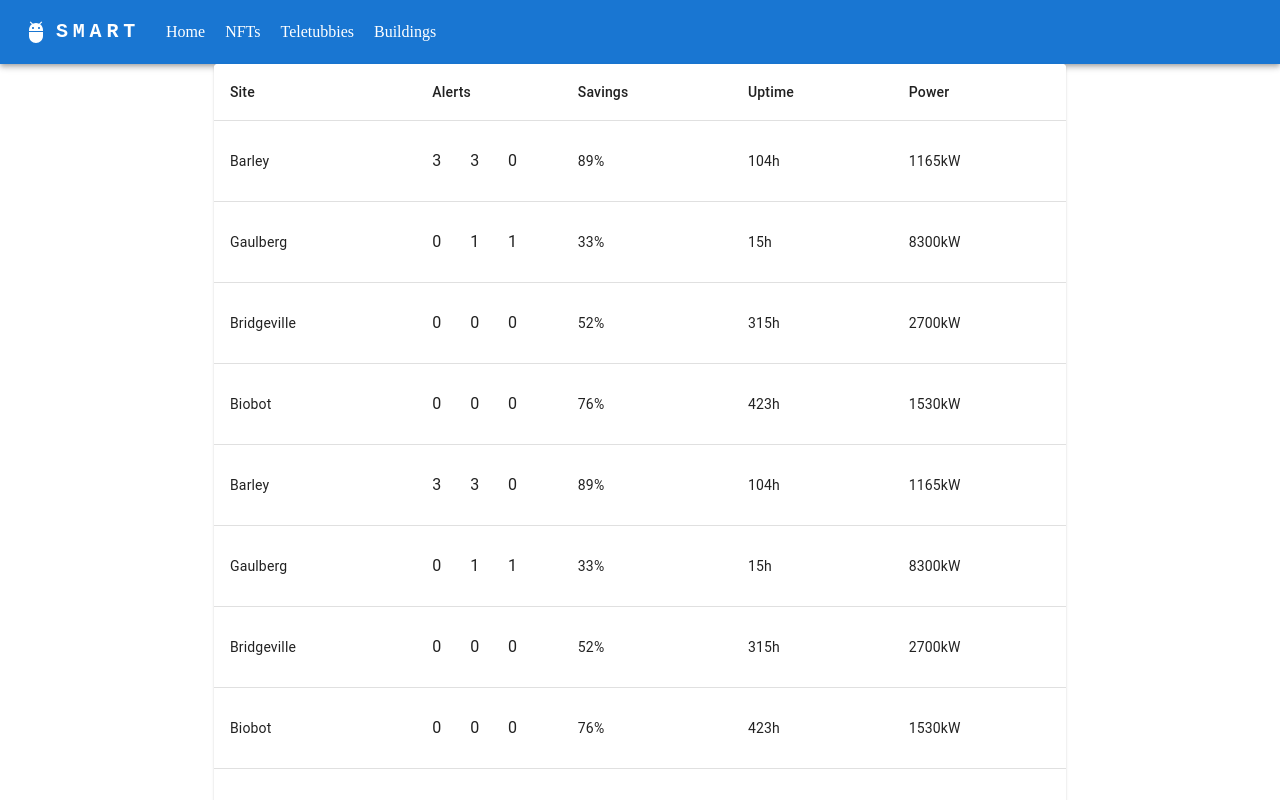
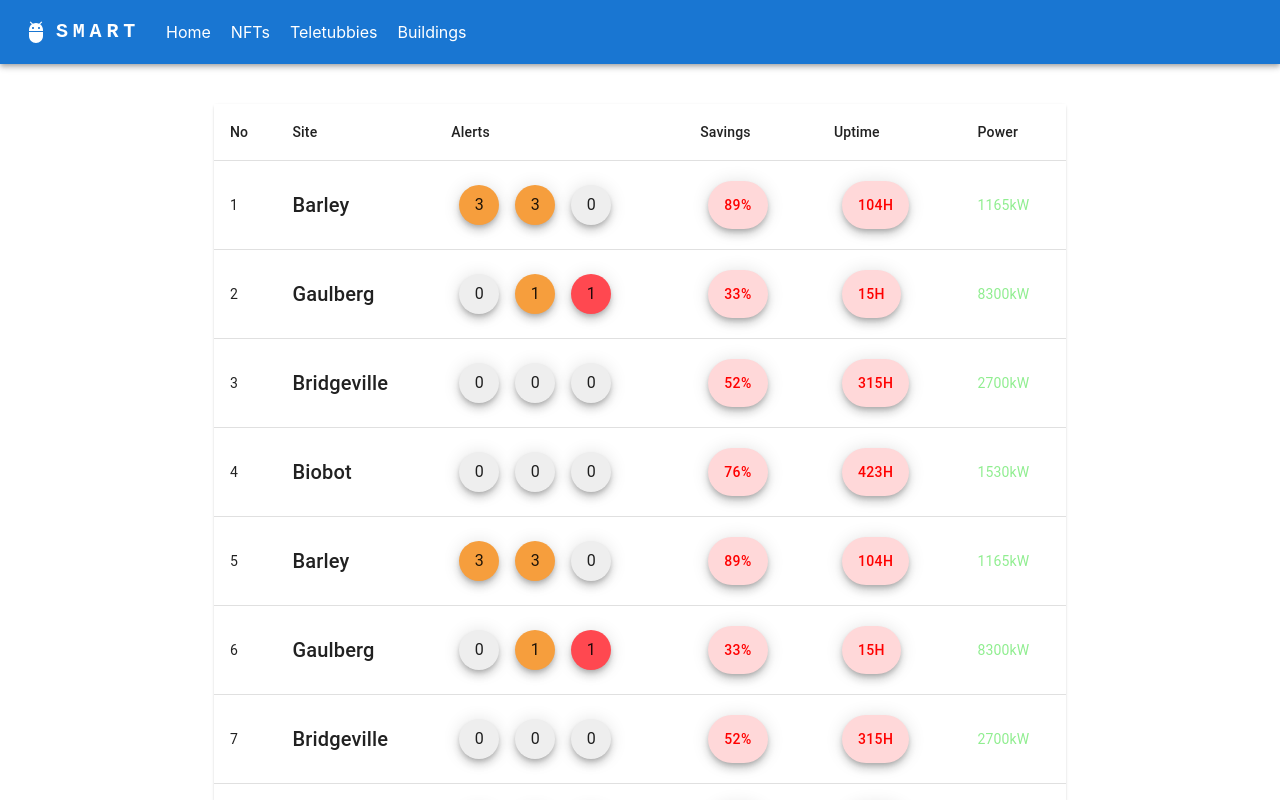
Before and after one commit to goldapple911/Smart, a React (Create React App) app: page /buildings in a window 1280 px wide. Shown: the top 800 px of the page. Built offline with nearby package versions, Linux system fonts and the light colour scheme; the HTML template or start-up script is replaced by a standard one.

Commit message:
updated: scroll down function

```diff
--- a/package.json
+++ b/package.json
@@ -12,9 +12,10 @@
     "@testing-library/react": "^13.4.0",
     "@testing-library/user-event": "^13.5.0",
     "axios": "^1.4.0",
-    "react-router-dom": "^6.12.0",
     "react": "^18.2.0",
     "react-dom": "^18.2.0",
+    "react-infinite-scroll-component": "^6.1.0",
+    "react-infinite-scroll-hook": "^4.1.1",
     "react-scripts": "5.0.1",
     "styled-components": "^5.3.11",
     "web-vitals": "^2.1.4"
@@ -42,5 +43,8 @@
       "last 1 firefox version",
       "last 1 safari version"
     ]
+  },
+  "devDependencies": {
+    "react-router-dom": "^6.12.0"
   }
 }
--- /dev/null
+++ b/src/components/Buildings/BuildingTableRow .js
@@ -0,0 +1,99 @@
+import React from 'react';
+
+import {
+  TableCell,
+  TableRow,
+  List,
+  ListItem,
+  ListItemText,
+  Fab,
+  Typography,
+} from '@mui/material';
+
+const BuildingTableRow = (props) => {
+  return (
+    <TableRow>
+      <TableCell>{props.id + 1}</TableCell>
+      <TableCell>
+        <Typography variant='h6'>{props.item.Name}</Typography>
+      </TableCell>
+      <TableCell>
+        <List>
+          <ListItem disablePadding>
+            <Fab
+              size='small'
+              sx={
+                props.item.Alerts.high.count
+                  ? {
+                      backgroundColor: '#f69e3d',
+                      mx: 1,
+                      fontWeight: 'bold',
+                      zIndex: 1,
+                    }
+                  : {
+                      backgroundColor: '#eeeeee',
+                      mx: 1,
+                      fontWeight: 'bold',
+                      zIndex: 1,
+                    }
+              }
+              aria-label='add'
+            >
+              <ListItemText primary={props.item.Alerts.high.count || 0} />
+            </Fab>
+            <Fab
+              size='small'
+              sx={
+                props.item.Alerts.med.count
+                  ? { backgroundColor: '#f69e3d', mx: 1, zIndex: 1 }
+                  : {
+                      backgroundColor: '#eeeeee',
+                      mx: 1,
+                      fontWeight: 'bold',
+                      zIndex: 1,
+                    }
+              }
+              aria-label='add'
+            >
+              <ListItemText primary={props.item.Alerts.med.count || 0} />
+            </Fab>
+            <Fab
+              size='small'
+              sx={
+                props.item.Alerts.low.count
+                  ? { backgroundColor: '#ff4850', mx: 1, zIndex: 1 }
+                  : {
+                      backgroundColor: '#eeeeee',
+                      mx: 1,
+                      fontWeight: 'bold',
+                      zIndex: 1,
+                    }
+              }
+              aria-label='add'
+            >
+              <ListItemText primary={props.item.Alerts.low.count || 0} />
+            </Fab>
+          </ListItem>
+        </List>
+      </TableCell>
+      <TableCell>
+        <Fab
+          variant='extended'
+          sx={{ backgroundColor: '#ffd8d9', mx: 1, zIndex: 1, color: 'red' }}
+        >
+          {props.item.Savings}
+        </Fab>
+      </TableCell>
+      <TableCell>
+        <Fab
+          variant='extended'
+          sx={{ backgroundColor: '#ffd8d9', mx: 1, zIndex: 1, color: 'red' }}
+        >
+          {props.item.Uptime}
+        </Fab>
+      </TableCell>
+      <TableCell sx={{ color: 'lightgreen' }}>{props.item.Power}</TableCell>
+    </TableRow>
+  );
+};
+export default BuildingTableRow;
--- a/src/components/Buildings/TRowMappingComponent.js
+++ /dev/null
@@ -1,48 +0,0 @@
-import React from 'react';
-
-import {
-  TableCell,
-  TableRow,
-  List,
-  ListItem,
-  ListItemText,
-} from '@mui/material';
-
-const TRowMappingComponent = (props) => {
-  return (
-    <TableRow>
-      <TableCell>{props.item.Name}</TableCell>
-      <TableCell>
-        <List>
-          <ListItem disablePadding>
-            <ListItemText
-              primary={
-                props.item.Alerts.high.count === undefined
-                  ? 0
-                  : props.item.Alerts.high.count
-              }
-            />
-            <ListItemText
-              primary={
-                props.item.Alerts.med.count === undefined
-                  ? 0
-                  : props.item.Alerts.med.count
-              }
-            />
-            <ListItemText
-              primary={
-                props.item.Alerts.low.count === undefined
-                  ? 0
-                  : props.item.Alerts.low.count
-              }
-            />
-          </ListItem>
-        </List>
-      </TableCell>
-      <TableCell>{props.item.Savings}</TableCell>
-      <TableCell>{props.item.Uptime}</TableCell>
-      <TableCell>{props.item.Power}</TableCell>
-    </TableRow>
-  );
-};
-export default TRowMappingComponent;
--- a/src/index.css
+++ b/src/index.css
@@ -1,8 +1,8 @@
 body {
   margin: 0;
   font-family: -apple-system, BlinkMacSystemFont, 'Segoe UI', 'Roboto', 'Oxygen',
-    'Ubuntu', 'Cantarell', 'Fira Sans', 'Droid Sans',
-    'Helvetica Neue' sans-serif;
+    'Ubuntu', 'Cantarell', 'Fira Sans', 'Droid Sans', 'Helvetica Neue',
+    sans-serif;
   -webkit-font-smoothing: antialiased;
   -moz-osx-font-smoothing: grayscale;
 }
--- a/src/pages/Buildings/index.js
+++ b/src/pages/Buildings/index.js
@@ -1,3 +1,4 @@
+/*eslint-disable*/
 import React, { useEffect, useState } from 'react';
 
 import { getCurrentBuildingsData } from 'api';
@@ -13,17 +14,18 @@ import {
   Container,
 } from '@mui/material';
 
-import TRowMappingComponent from 'components/Buildings/TRowMappingComponent';
-
-let PAGE_SIZE = 20;
+import BuildingTableRow from 'components/Buildings/BuildingTableRow ';
+import InfiniteScroll from 'react-infinite-scroll-component';
 
 const Buildings = () => {
-  const [buildingdata, setBuildingdata] = useState([]);
+  const [buildingData, setBuildingData] = useState([]);
+  const [buildings, setBuildings] = useState([]);
+
   const getCurrentBuildings = async () => {
     const result = await getCurrentBuildingsData();
 
     if (result.data) {
-      setBuildingdata(result.data.buildings);
+      setBuildingData(result.data.buildings);
     }
   };
 
@@ -31,33 +33,42 @@ const Buildings = () => {
     getCurrentBuildings();
   }, []);
 
-  const [searchQuery, setSearchQuery] = useState('');
-
-  useEffect(() => {
-    window.addEventListener('scroll', handleScroll);
-  }, []);
-
-  const handleScroll = () => {
-    if (
-      window.innerHeight + document.documentElement.scrollTop !==
-        document.documentElement.offsetHeight ||
-      searchQuery.length > 0
-    ) {
-      return;
+  const getBuildings = (start, end) => {
+    if (start === 0) {
+      setBuildings(buildingData.slice(start, end));
+    } else {
+      setBuildings([...buildings, ...buildingData.slice(start, end)]);
     }
-    setBuildingdata((prevBuildings) => prevBuildings.concat([]));
   };
 
   useEffect(() => {
-    PAGE_SIZE += 3;
-  }, [buildingdata]);
+    console.log(buildingData);
+    if (buildingData.length) getBuildings(0, 20);
+  }, [buildingData]);
+
+  const handleNext = () => {
+    console.log('here');
+    getBuildings(buildings.length, buildings.length + 20);
+  };
 
   return (
-    <Container maxWidth='md' className='pt-10'>
-      <TableContainer component={Paper}>
-        <Table sx={{ minWidth: 650 }} aria-label='simple table' stickyHeader>
-          <TableHead>
+    <InfiniteScroll
+      dataLength={buildings.length}
+      next={handleNext}
+      hasMore={true}
+      loader={<h4>Loading...</h4>}
+    >
+      <Container maxWidth='md' sx={{ mt: 5 }}>
+        <Paper sx={{ width: '100%' }}>
+          <TableContainer sx={{ maxHeight: 700 }} mt={4}>
+            <Table
+              sx={{ minWidth: 650 }}
+              stickyHeader
+              aria-label='sticky table'
+            >
+              <TableHead sx={{ zIndex: 2 }}>
                 <TableRow>
+                  <TableCell>No</TableCell>
                   <TableCell>Site</TableCell>
                   <TableCell>Alerts</TableCell>
                   <TableCell>Savings</TableCell>
@@ -66,16 +77,16 @@ const Buildings = () => {
                 </TableRow>
               </TableHead>
               <TableBody>
-            {buildingdata
-              .slice(0, PAGE_SIZE)
-              .map(
+                {buildings.map(
                   (item, i) =>
-                  item && <TRowMappingComponent item={item} key={i} />
+                    item && <BuildingTableRow item={item} key={i} id={i} />
                 )}
               </TableBody>
             </Table>
           </TableContainer>
-    </Container>
+        </Paper>
+      </Container>{' '}
+    </InfiniteScroll>
   );
 };
 export default Buildings;
```
Also changed, not shown: src/api/index.js (+9 -8 lines), 1 other file (tests, documents, lock files or other folders). Lines whose indentation alone changed are shown as unchanged.
